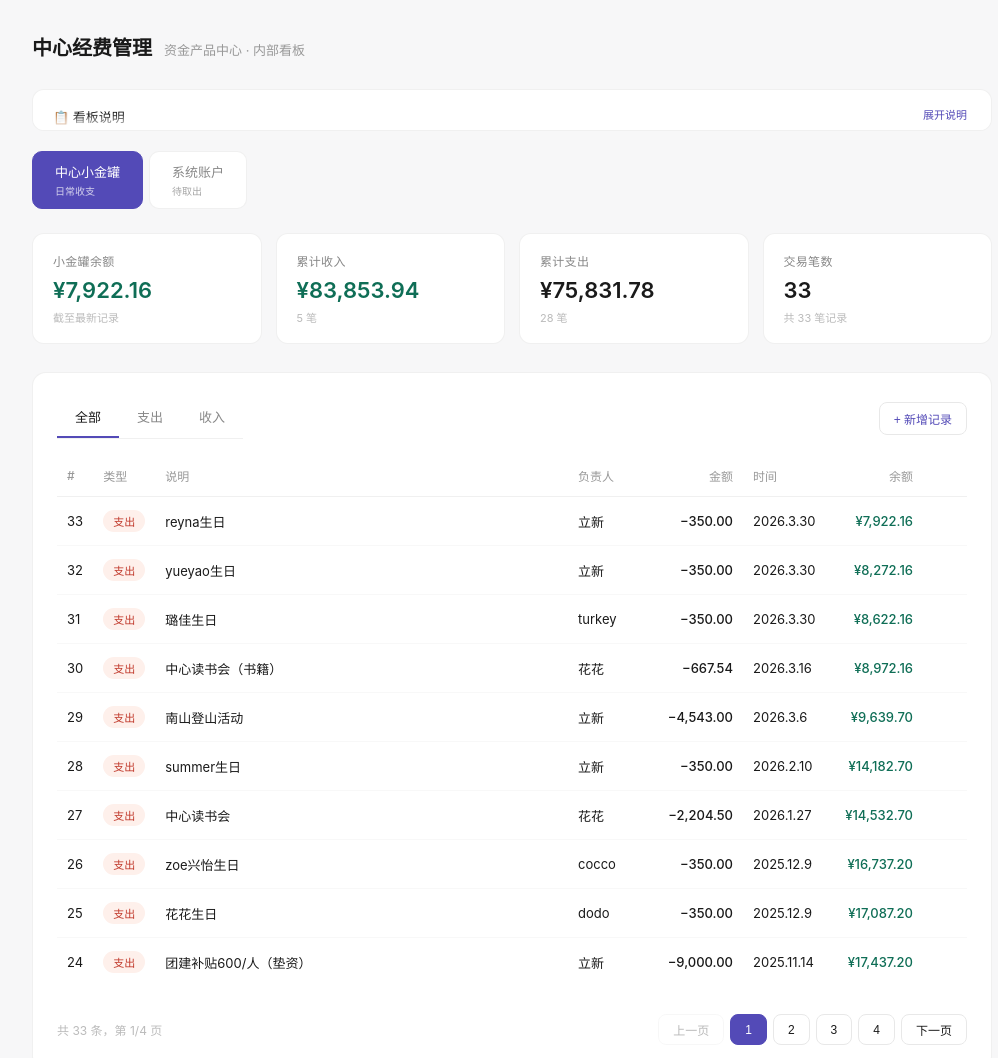
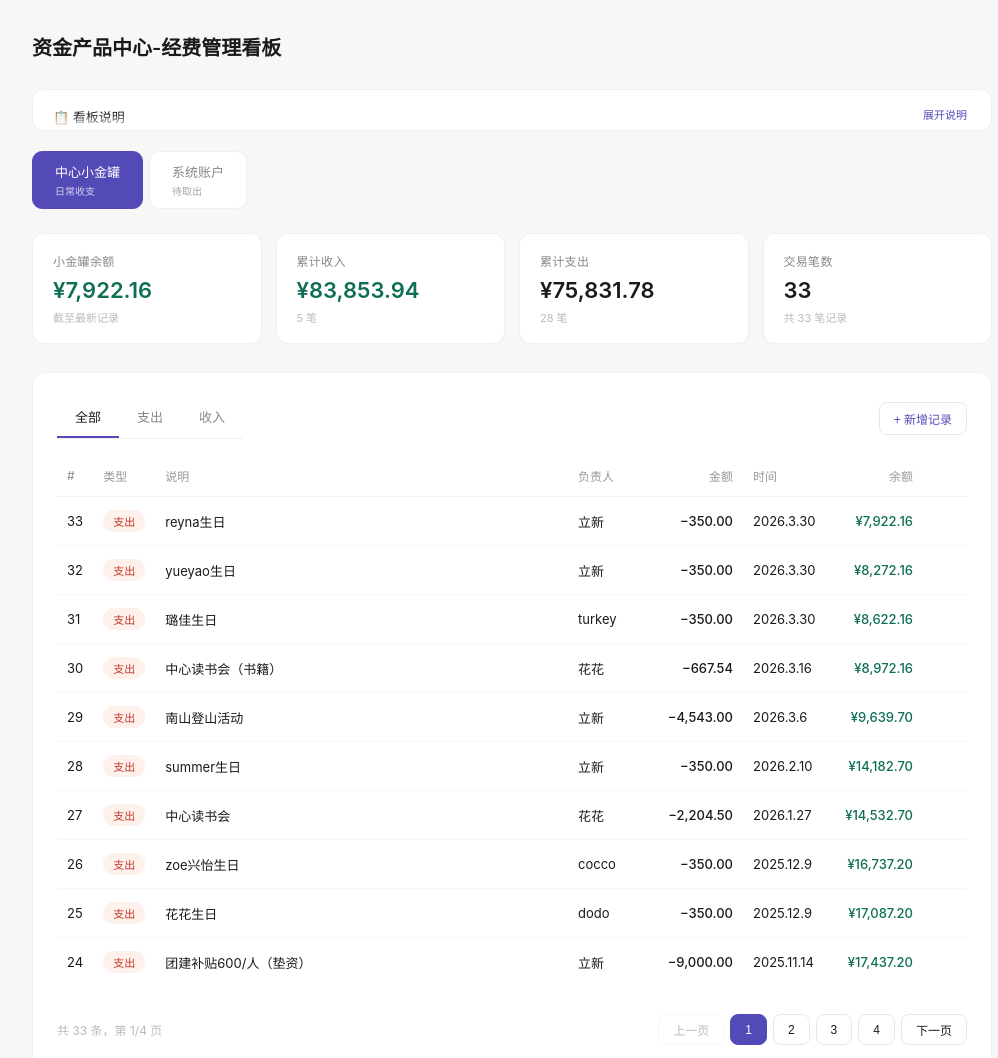
Before and after one commit to 123mm-cnm/fund-board, a plain HTML site: page index.html in a window 1280 px wide. Shown: the top 1058 px of the page, without its empty margins (128-1126 px from the left). Drawn offline with Linux system fonts and the light colour scheme.

Commit message:
fix: 标题改为 资金产品中心-经费管理看板

```diff
--- a/index.html
+++ b/index.html
@@ -98,8 +98,7 @@ th.r,td.r{text-align:right}
 <div class="dash">
   <div class="header">
     <div class="header-left">
-      <h1>中心经费管理</h1>
-      <span class="sub">资金产品中心 · 内部看板</span>
+      <h1>资金产品中心-经费管理看板</h1>
     </div>
   </div>
 
```
